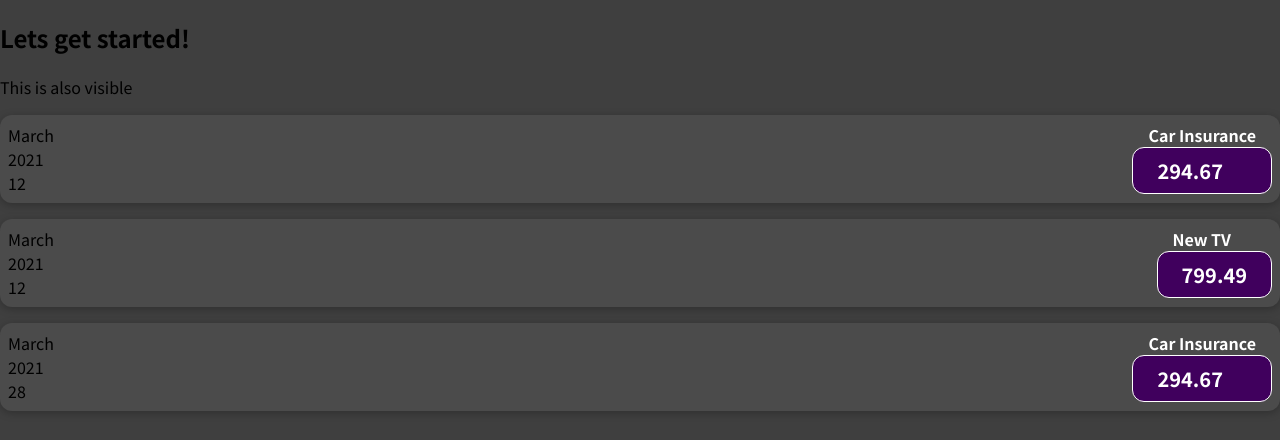
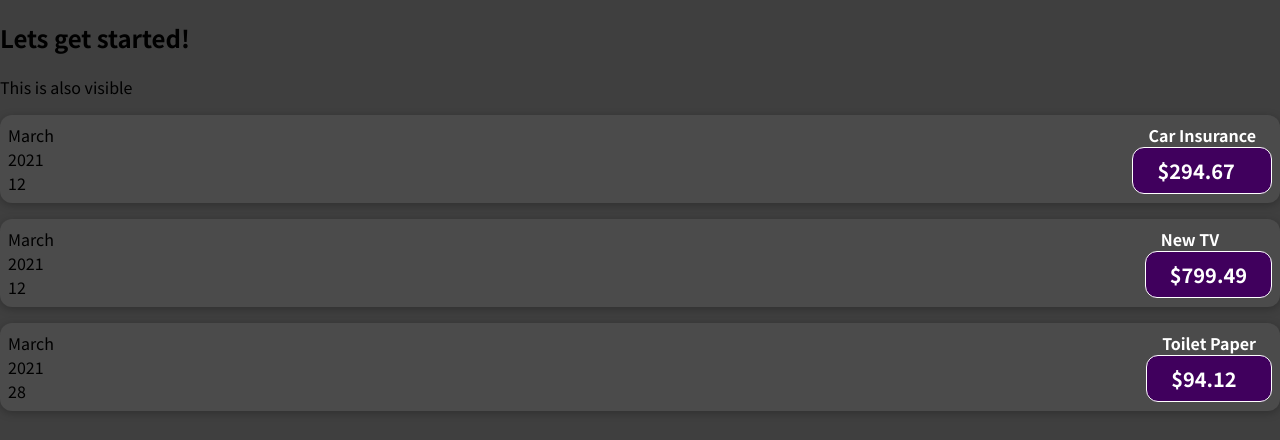
Before and after one commit to Shreyas-hacker/expense-tracker, a React (Create React App) app: page / in a window 1280 px wide. Shown: the top 440 px of the page. Built offline with nearby package versions, Linux system fonts and the light colour scheme.

Commit message:
changed expenses array

```diff
--- a/src/App.js
+++ b/src/App.js
@@ -16,8 +16,8 @@ function App() {
     },
     {
       id: "e3",
-      title: "Car Insurance",
-      amount: 294.67,
+      title: "Toilet Paper",
+      amount: 94.12,
       date: new Date(2021, 2, 28),
     },
   ];
--- a/src/components/Expenseitem.js
+++ b/src/components/Expenseitem.js
@@ -10,7 +10,7 @@ function ExpenseItem(props) {
       </div>
       <div className="express-item__description">
         <h2>{props.title}</h2>
-        <div className="expense-item__price">{props.amount}</div>
+        <div className="expense-item__price">${props.amount}</div>
       </div>
     </div>
   );
```
